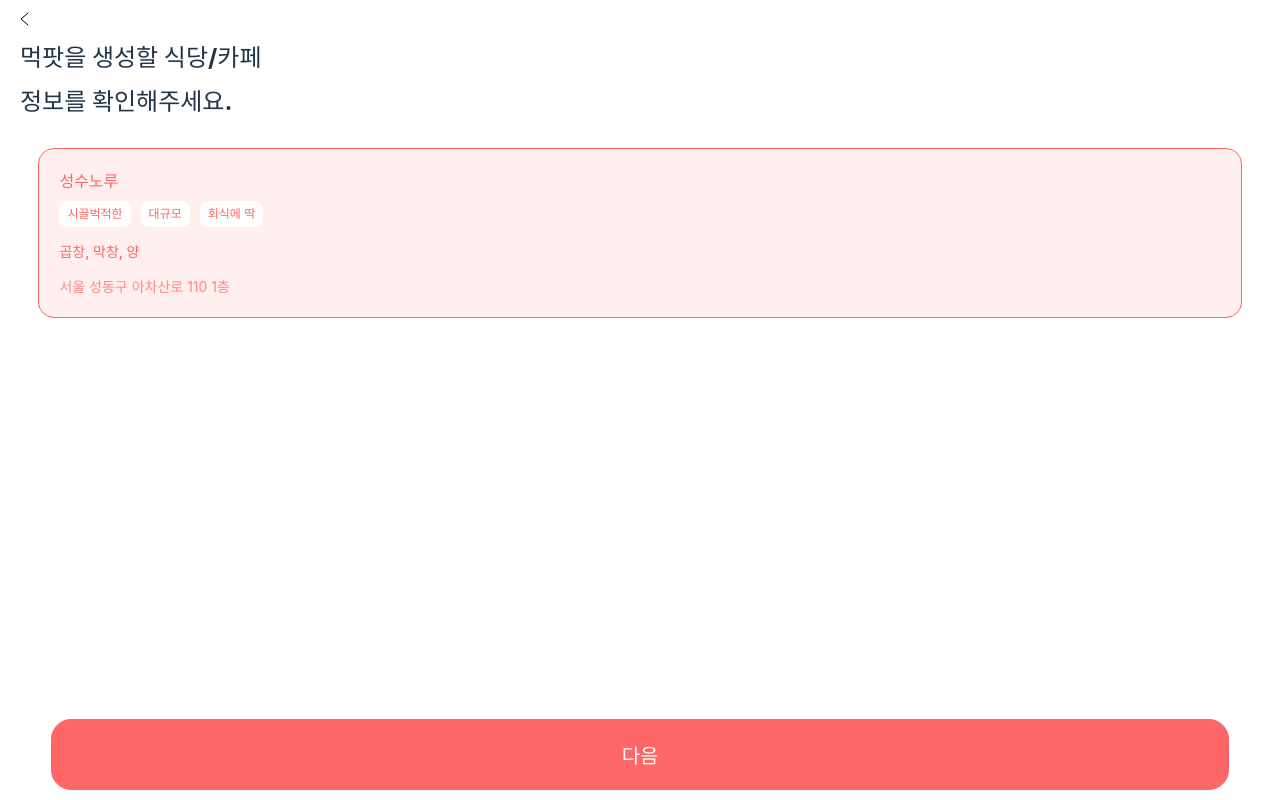
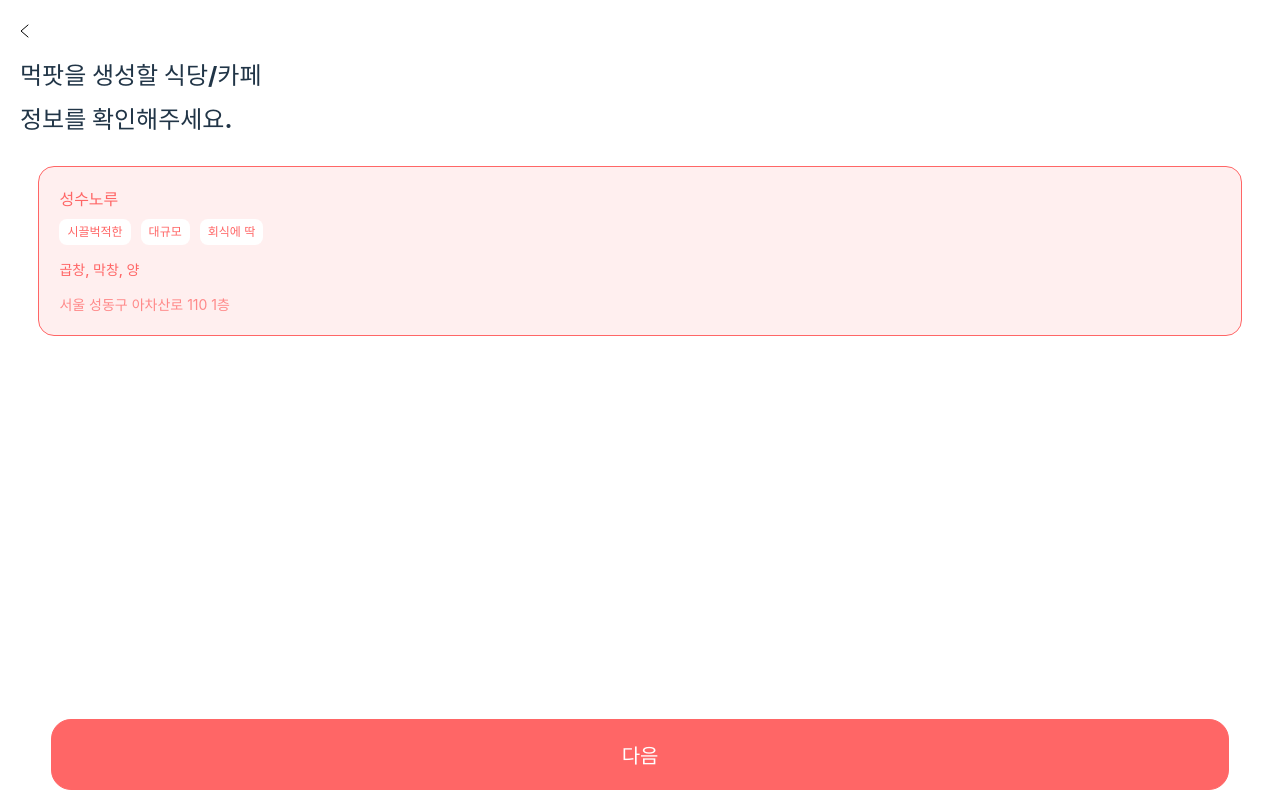
Before and after one commit to crohasang/wanna-eat-FE, a React (Vite) app: page /group/confirm in a window 1280 px wide. Built offline with nearby package versions, Linux system fonts and the light colour scheme; no server answers.

Commit message:
design: padding 수정

```diff
--- a/src/components/commons/BackHeader.tsx
+++ b/src/components/commons/BackHeader.tsx
@@ -19,6 +19,7 @@ const BackHeader = ({ firstTitle, secondTitle, alignLeft = false }: BackHeaderPr
         align-items: flex-start;
         padding: 12px 20px;
         gap: 8px;
+        margin-top: 12px;
       `}
     >
       <img
@@ -32,7 +33,7 @@ const BackHeader = ({ firstTitle, secondTitle, alignLeft = false }: BackHeaderPr
         css={css`
           font-size: 24px;
           font-weight: 700;
-          margin: 6px 0 0 0;
+          margin: 12px 0 0 0;
           white-space: pre-line;
           word-wrap: break-word;
         `}
```
